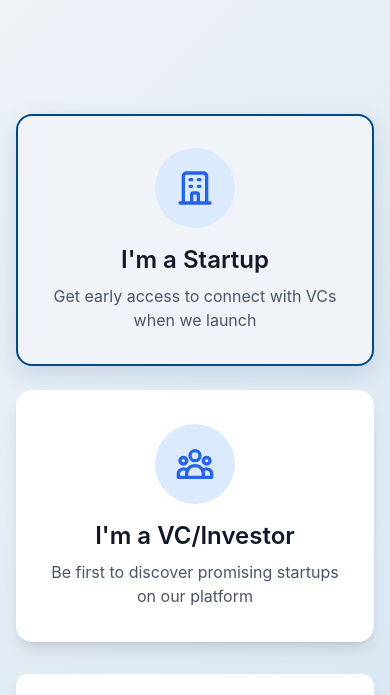
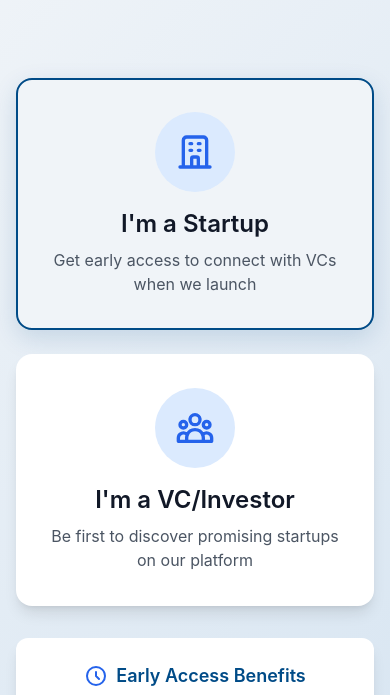
Before and after one commit to DANNYB99709/pocketvc-website, a plain HTML site: page signup.html in a window 390 px wide. Shown: the part 91-786 px from the top of the page. Drawn offline with nearby package versions, Linux system fonts and the light colour scheme; no server answers.

Commit message:
Update signup.html

```diff
--- a/signup.html
+++ b/signup.html
@@ -385,7 +385,7 @@
 
               <!-- Hero Section with Image and Selection -->
      <section class="hero-gradient min-h-screen flex items-center">
-                   <div class="max-w-7xl mx-auto px-4 sm:px-6 lg:px-8 w-full pt-24 pb-6">
+                   <div class="max-w-7xl mx-auto px-4 sm:px-6 lg:px-8 w-full pt-6 lg:pt-24 pb-6">
             <div class="grid grid-cols-1 lg:grid-cols-2 gap-12 items-center">
                                                    <!-- Left Side - Image -->
                 <div class="text-center lg:text-left hidden lg:block h-[506px]">
```
